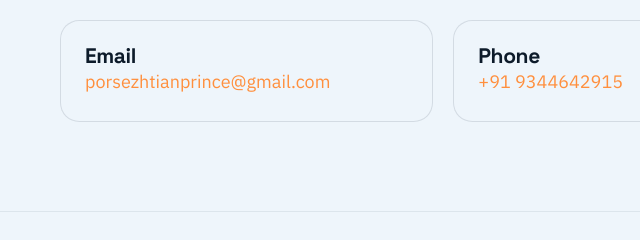
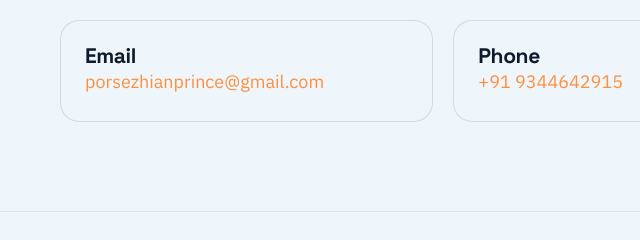
Before and after one commit to PSN-17/Portfolio.new, a plain HTML site: page index.html in a window 1280 px wide. Shown: the part 5797-6037 px from the top of the page, 0-640 px from the left. Drawn offline with Linux system fonts and the light colour scheme.

Commit message:
Update index.html

```diff
--- a/index.html
+++ b/index.html
@@ -445,7 +445,7 @@
         <div class="contact-grid">
           <article class="contact-card">
             <h3>Email</h3>
-            <p><a href="mailto:porsezhtianprince@gmail.com">porsezhtianprince@gmail.com</a></p>
+            <p><a href="mailto:porsezhtianprince@gmail.com">porsezhianprince@gmail.com</a></p>
           </article>
           <article class="contact-card">
             <h3>Phone</h3>
```
